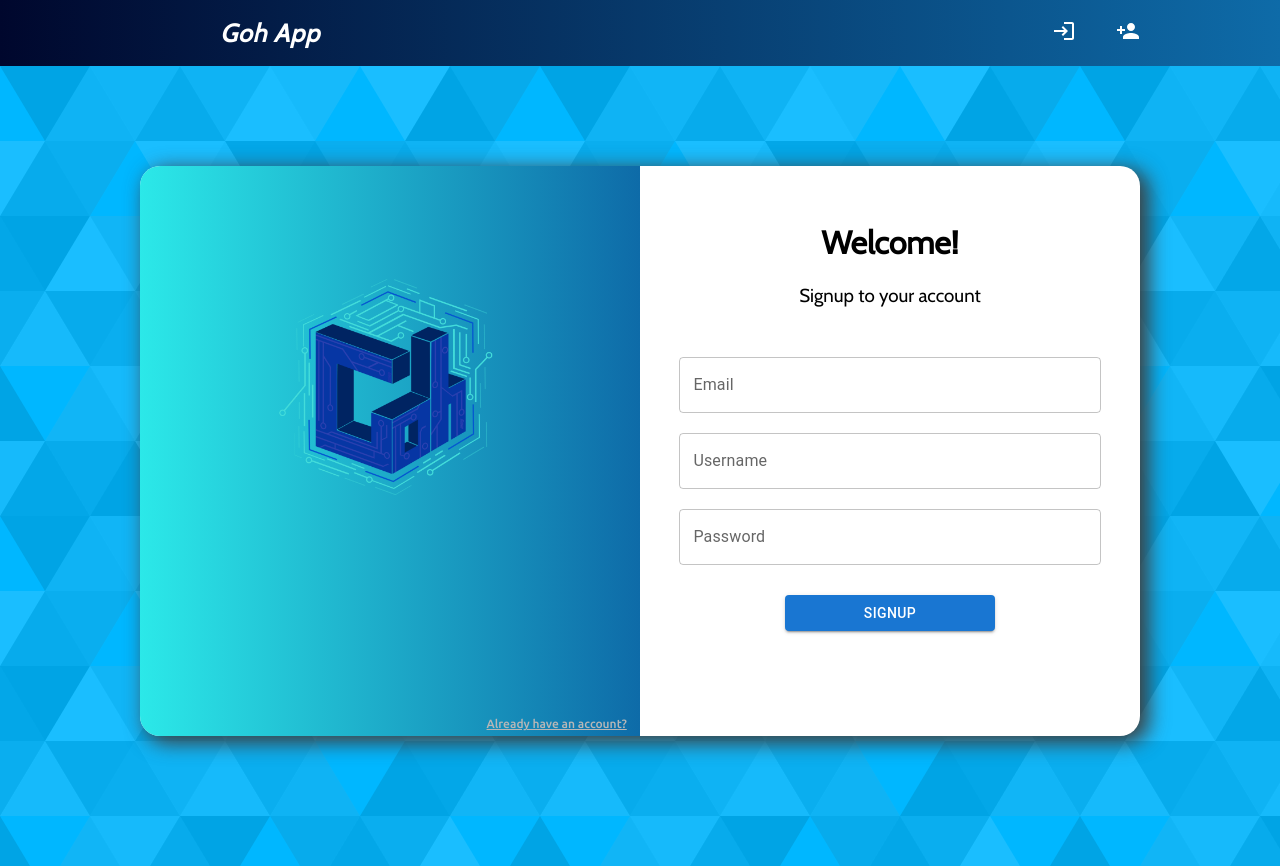
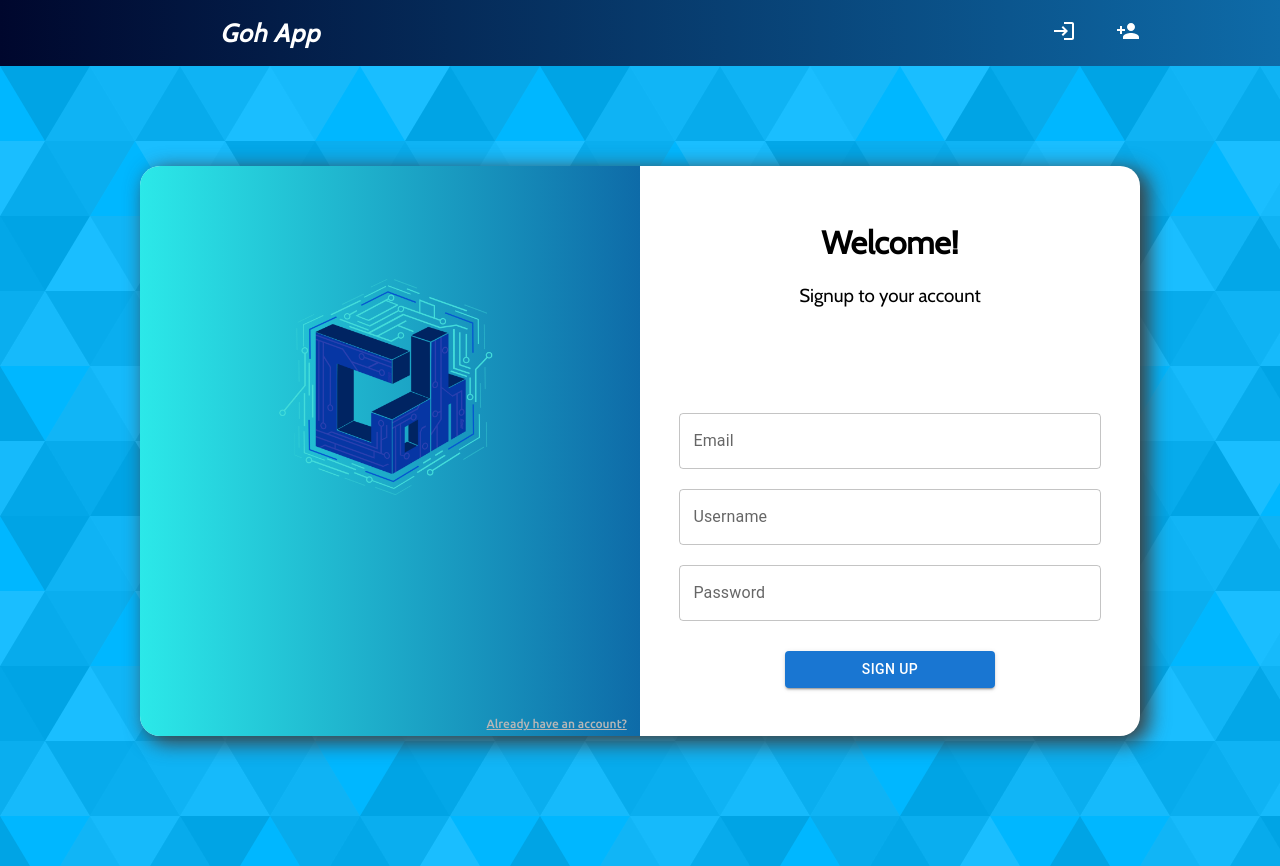
Before and after one commit to TheGoh/Goh, a React (Create React App) app in the folder goh-app/: page /signup in a window 1280 px wide. Built offline with nearby package versions, Linux system fonts and the light colour scheme; no server answers.

Commit message:
Pending state displaying

```diff
--- a/goh-app/src/pages/login/Login.js
+++ b/goh-app/src/pages/login/Login.js
@@ -21,7 +21,7 @@ export default function Login() {
 
   const [ email, setEmail ] = useState('');
   const [ password, setPassword ] = useState('');
-  const { login, error ,isPending } = useLogin()
+  const { login, error, isPending } = useLogin()
 
   const handleSubmit = (e) => {
     e.preventDefault();
@@ -51,7 +51,7 @@ export default function Login() {
       >
         <h1>Welcome back!</h1>
         <h3>Login to your account</h3>
-        {error ? <Alert severity="warning">{error}</Alert> : <></> }
+        {error ? <Alert severity="warning" sx={{height: '6%'}}>{error}</Alert> : <Box sx={{height: '7%'}}></Box> }
         <Grid sx={{width: '90%', margin: '20px auto'}}>
           <FormControl sx={{width: "100%"}}>
             <InputLabel htmlFor="component-outlined">Email</InputLabel>
@@ -80,7 +80,8 @@ export default function Login() {
         </Grid>
 
         <Grid sx={{width: '90%', margin: '20px auto'}}>
-          <Button sx={{width: '50%'}} variant="contained" type="submit">Login</Button>
+          {isPending ? <Button sx={{width: '50%'}} variant="contained" disabled>Pending</Button> : <Button sx={{width: '50%'}} variant="contained" type="submit">Login</Button>}
+
         </Grid>
       </Grid>
     </Grid>
--- a/goh-app/src/pages/signup/Signup.js
+++ b/goh-app/src/pages/signup/Signup.js
@@ -47,7 +47,7 @@ export default function Signup() {
 
             <h1>Welcome!</h1>
             <h3>Signup to your account</h3>
-            {error ? <Alert severity="warning">{error}</Alert> : <></> }
+            {error ? <Alert severity="warning" sx={{height: '6%'}}>{error}</Alert> : <Box sx={{height: '7%'}}></Box> }
             {/* email button */}
             <Grid sx={{width: '90%', margin: '20px auto'}}>
               <FormControl sx={{width: "100%"}}>
@@ -90,7 +90,7 @@ export default function Signup() {
             </Grid>
 
             <Grid sx={{width: '90%', margin: '20px auto'}}>
-              <Button sx={{width: '50%'}} variant="contained" type="submit">Signup</Button>
+              {isPending ? <Button sx={{width: '50%'}} variant="contained" disabled>Pending</Button> : <Button sx={{width: '50%'}} variant="contained" type="submit">Sign Up</Button>}
             </Grid>
           </Grid>
         </Grid>
```
